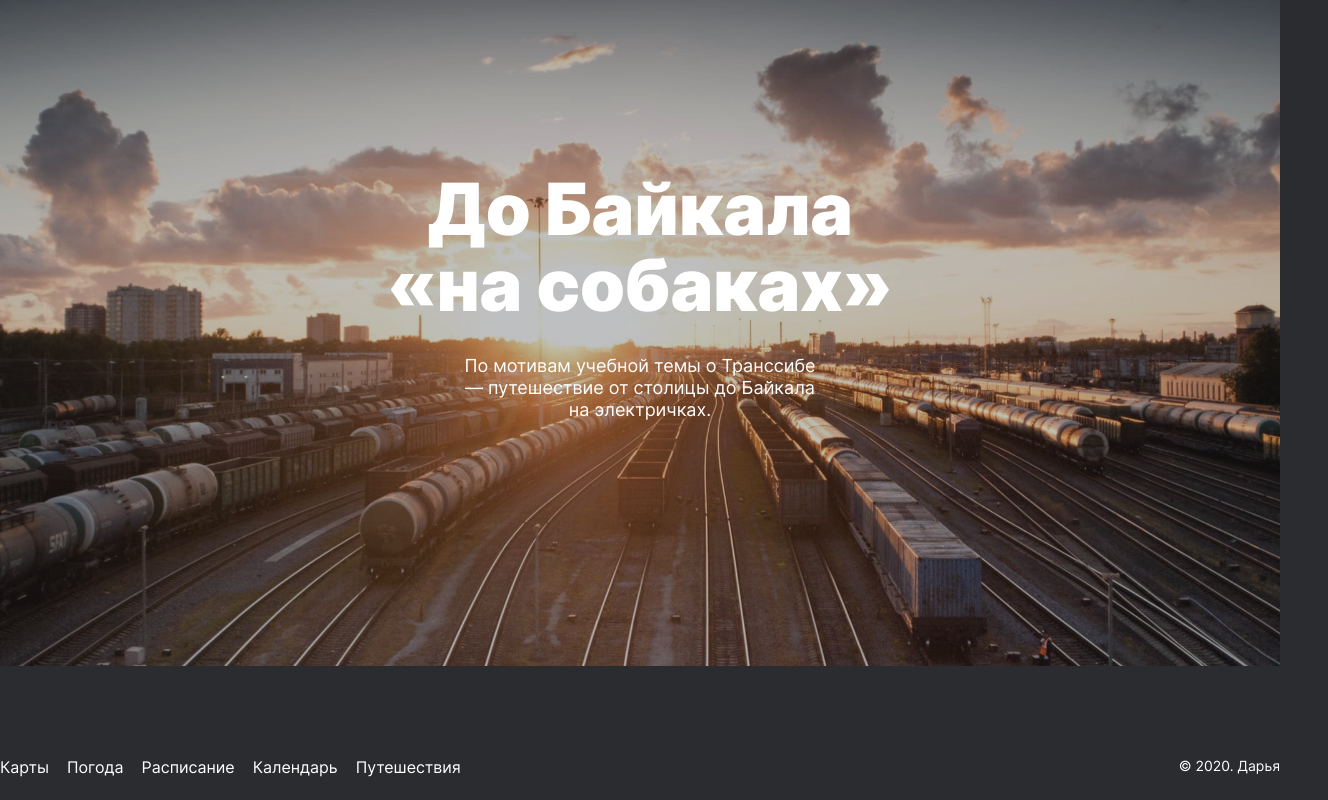
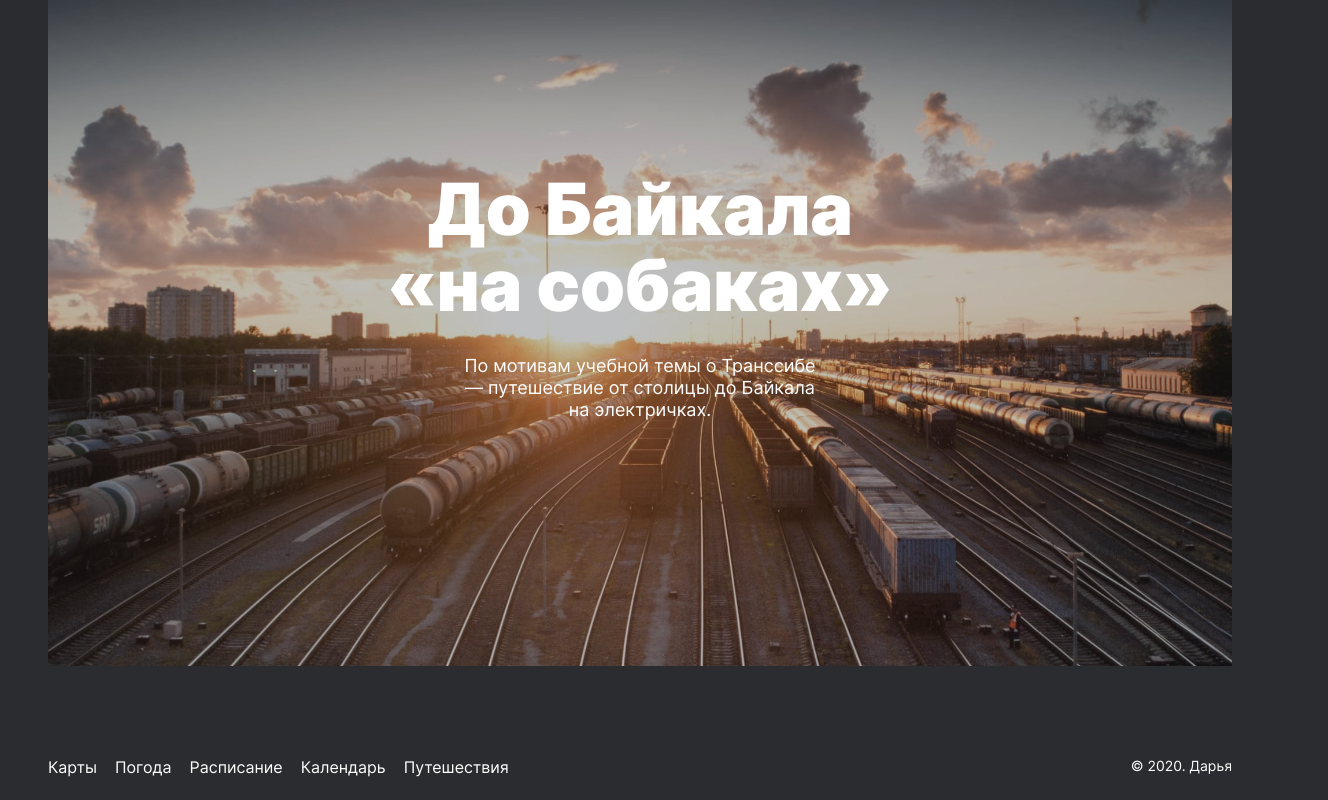
Before and after one commit to Dashevich/russian-travel-bootcamp, a plain HTML site: page index.html in a window 1280 px wide. Shown: the part 6076-6876 px from the top of the page, 1328 px wide, since content can reach past the window. Drawn offline with Linux system fonts and the light colour scheme.

Commit message:
remake markup

```diff
--- a/blocks/cover/__background/cover__background.css
+++ b/blocks/cover/__background/cover__background.css
@@ -44,5 +44,6 @@
 @media screen and (min-width: 1280px) {
   .cover__background {
     min-height: 740px;
+    max-width: 1184px;
   }
 }
--- a/blocks/cover/cover.css
+++ b/blocks/cover/cover.css
@@ -6,7 +6,7 @@
 
 @media screen and (min-width: 768px) {
   .cover {
-    margin-top: 63px;
+    margin-top: 89px;
     min-height: 480px;
   }
 }
@@ -21,6 +21,8 @@
 @media screen and (min-width: 1280px) {
   .cover {
     margin: 92px auto 0;
+    margin-left: 48px;
+    margin-right: 48px;
     min-height: 740px;
   }
 }
--- a/blocks/footer/footer.css
+++ b/blocks/footer/footer.css
@@ -19,9 +19,3 @@
     margin: 92px 48px 24px;
   }
 }
-
-@media screen and (min-width: 1280px) {
-  .footer {
-    margin: 92px auto 24px;
-  }
-}
--- a/index.html
+++ b/index.html
@@ -14,7 +14,7 @@
       <a class="header__lang-link" href="#">En</a>
     </div>
   </header>
-
+  <main>
     <section class="lead">
       <h1 class="lead__title">Путешествия по России</h1>
       <p class="lead__subtitle">Настоящая страна не в выпусках новостей, а здесь.</p>
@@ -98,7 +98,7 @@
           <p class="place__paragraph">Всем известен Байкал как крупнейшее озеро в мире. Многие также знают, что это самый большой источник пресной воды и&nbsp;одно&nbsp;из красивейших мест в&nbsp;России.</p>
           <p class="place__paragraph">Конечно, это всё так. Но Байкал ещё идеальное место для
             соревнований&nbsp;по скийорингу. Это такой вид спорта, когда лыжник привязывает себя
-          к&nbsp;мотоциклу,&nbsp;и&nbsp;тандем старается развить как можно бóльшую скорость на льду. В марте 2019 года на фестивале «Байкальская миля» был поставлен мировой рекорд&nbsp;—&nbsp;197.011 км/ч.</p>
+            к мотоциклу,&nbsp;и&nbsp;тандем старается развить как можно бóльшую скорость на льду. В марте 2019 года на фестивале «Байкальская миля» был поставлен мировой рекорд&nbsp;—&nbsp;197.011 км/ч.</p>
         </div>
       </div>
       <div class="place">
@@ -120,6 +120,7 @@
         <p class="cover__subtitle">По мотивам учебной темы о&nbsp;Транссибе — путешествие от&nbsp;столицы до Байкала на электричках.</p>
       </a>
     </section>
+  </main>
   <footer class="footer">
     <nav class="footer__list">
       <a class="footer__link" href="https://yandex.ru/maps">Карты</a>
```
Also changed, not shown: blocks/place/__paragraph/place__paragraph.css (line endings or trailing spaces). Lines whose indentation alone changed are shown as unchanged.
